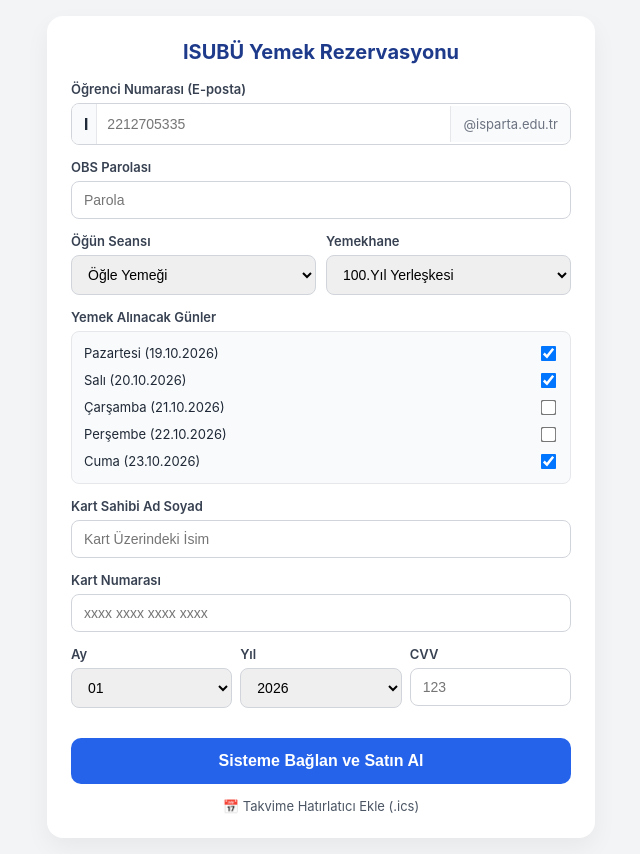
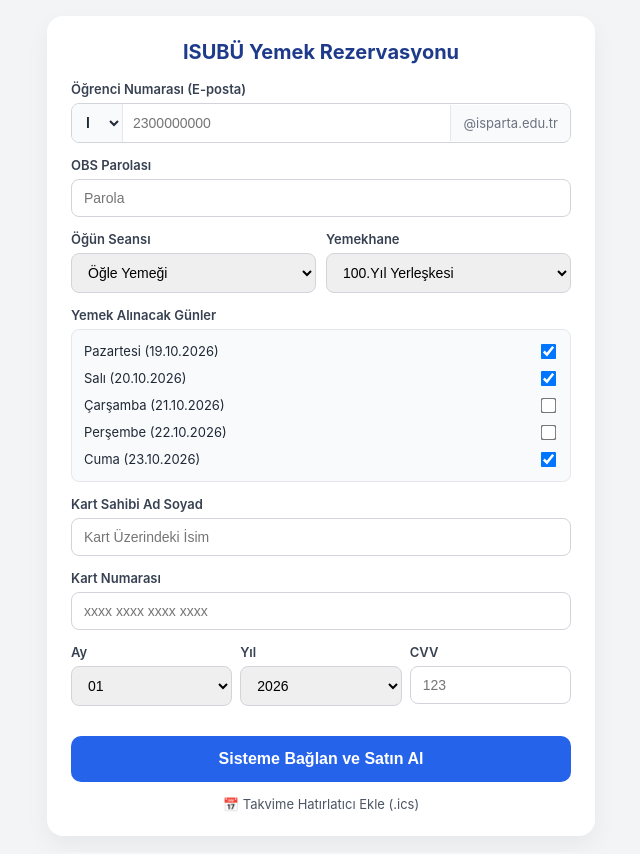
Before and after one commit to aaayyuob/isubu-yemek-bot, a Flask app: page / in a window 1280 px wide. Shown: the whole page, without its empty margins (319-959 px from the left). After the commit the page ends 811 px from the top, so only its background shows below. Run offline with Flask 3, Linux system fonts and the light colour scheme.

Commit message:
Update index.html

```diff
--- a/templates/index.html
+++ b/templates/index.html
@@ -12,7 +12,7 @@
     label { display: block; font-weight: 600; font-size: 13px; margin-bottom: 6px; color: #374151; }
     input[type="text"], input[type="password"], select { width: 100%; padding: 10px 12px; border: 1px solid #d1d5db; border-radius: 8px; box-sizing: border-box; font-size: 14px; }
 
-    /* تصميم حقل البريد التلقائي */
+    /* تصميم حقل البريد مع قائمة البادئة */
     .email-input-group {
       display: flex;
       align-items: center;
@@ -21,13 +21,17 @@
       overflow: hidden;
       background: white;
     }
-    .email-prefix {
-      padding: 10px 8px 10px 12px;
-      background: #f9fafb;
+    .email-prefix-select {
+      width: auto !important;
+      padding: 10px 8px 10px 10px !important;
+      background: #f9fafb !important;
+      border: none !important;
+      border-right: 1px solid #e5e7eb !important;
+      border-radius: 0 !important;
       font-weight: bold;
       color: #1f2937;
-      border-right: 1px solid #e5e7eb;
-      user-select: none;
+      cursor: pointer;
+      outline: none;
     }
     .email-suffix {
       padding: 10px 12px;
@@ -36,6 +40,7 @@
       border-left: 1px solid #e5e7eb;
       font-size: 13px;
       user-select: none;
+      white-space: nowrap;
     }
     .email-input-group input {
       border: none;
@@ -65,8 +70,12 @@
       <div class="form-group">
         <label>Öğrenci Numarası (E-posta)</label>
         <div class="email-input-group">
-          <span class="email-prefix">l</span>
-          <input type="text" name="student_id" placeholder="2212705335" pattern="[0-9]+" inputmode="numeric" required autofocus>
+          <select name="prefix" class="email-prefix-select">
+            <option value="l" selected>l</option>
+            <option value="yl">yl</option>
+            <option value="d">d</option>
+          </select>
+          <input type="text" name="student_id" placeholder="2300000000" pattern="[0-9]+" inputmode="numeric" required autofocus>
           <span class="email-suffix">@isparta.edu.tr</span>
         </div>
       </div>
```
